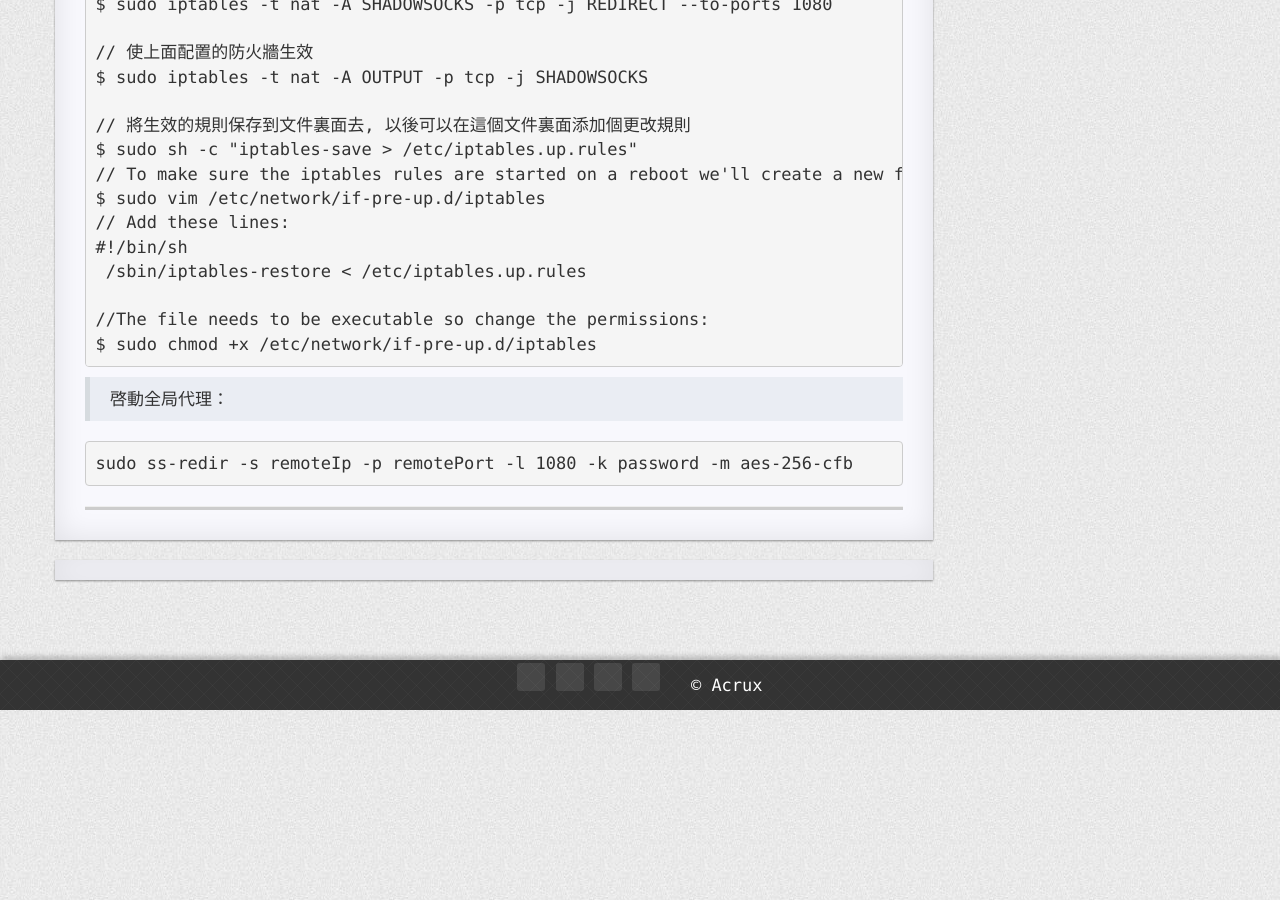
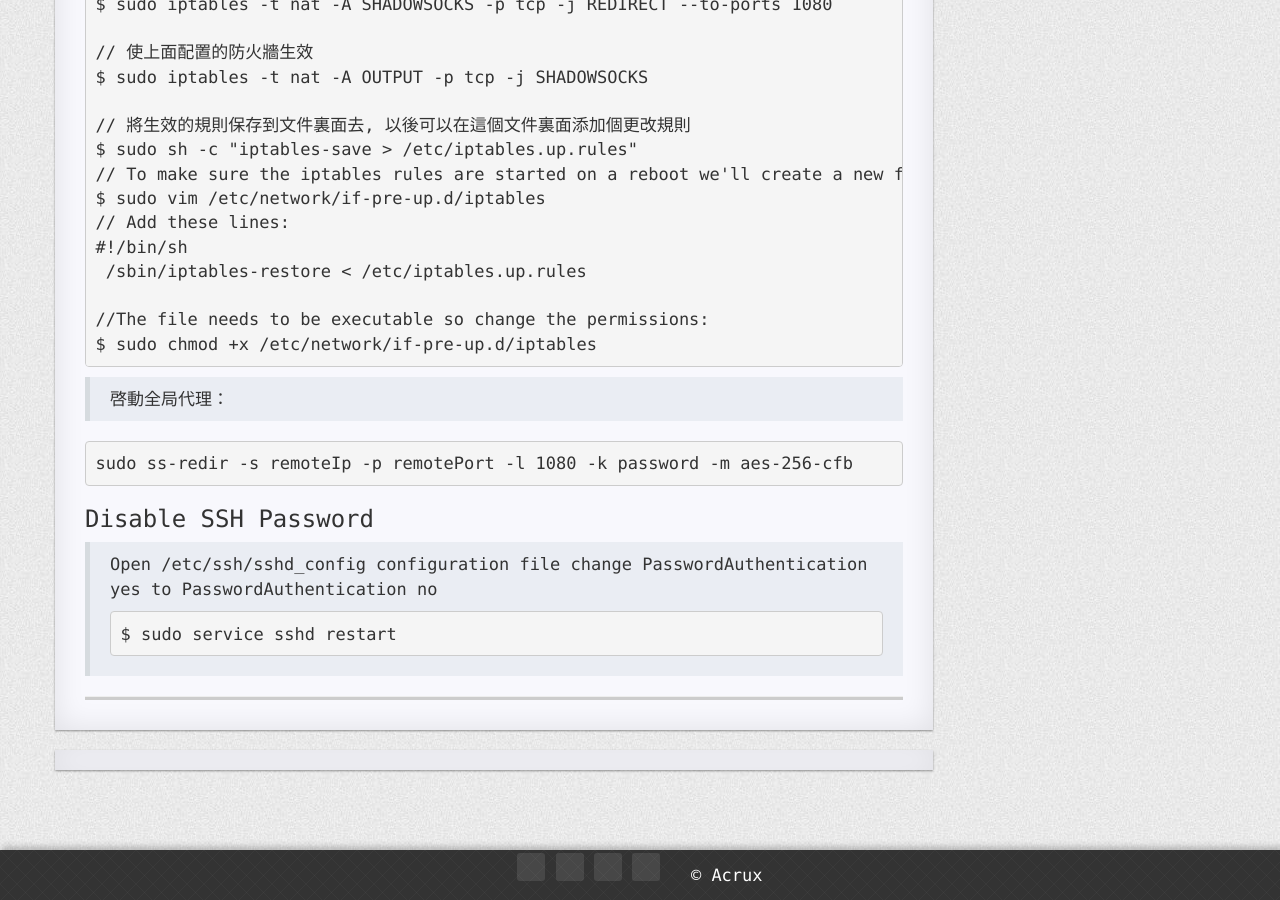
Before and after one commit to dengkaidi/dengkaidi.github.io, a Jekyll site: the page built from _posts/2017-09-23-shadowsocks-libev.markdown, in a window 1280 px wide and 900 px high, scrolled down 1461 px. Built offline with Jekyll 4.4.1, drawn with Linux system fonts in a browser that asks for light colours; nearby versions of some CDN libraries; comment, search, counter and statistics services are not loaded; a style sheet for code colours, icons or effects is not loaded.

Commit message:
add vps ssh

````diff
--- a/_posts/2017-09-23-shadowsocks-libev.markdown
+++ b/_posts/2017-09-23-shadowsocks-libev.markdown
@@ -86,3 +86,12 @@ $ sudo chmod +x /etc/network/if-pre-up.d/iptables
 ```
 sudo ss-redir -s remoteIp -p remotePort -l 1080 -k password -m aes-256-cfb
 ```
+
+### Disable SSH Password
+
+>
+Open /etc/ssh/sshd_config configuration file
+change PasswordAuthentication yes to PasswordAuthentication no
+```
+$ sudo service sshd restart
+```
````
